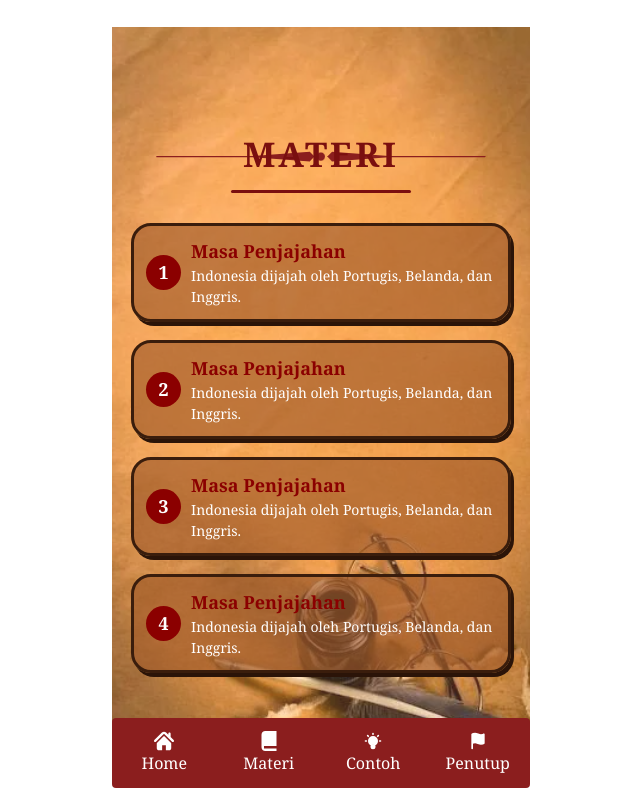
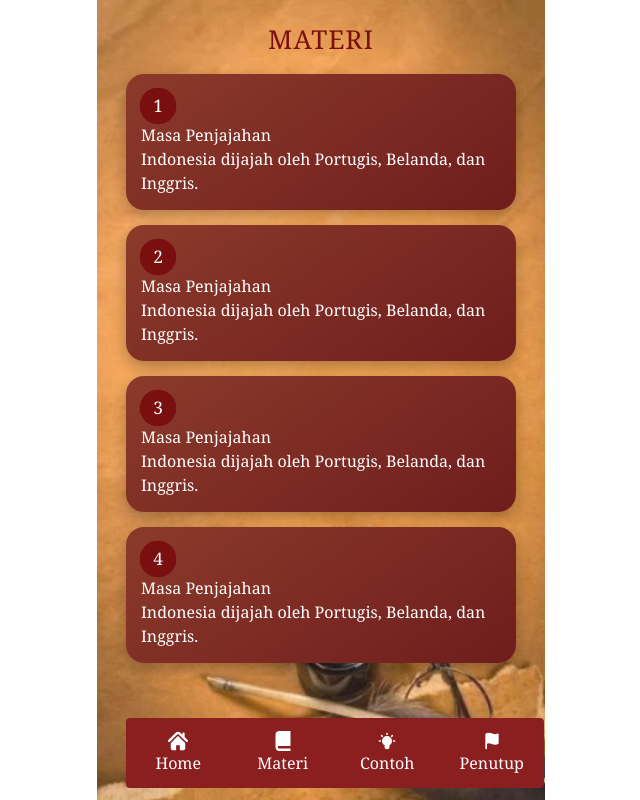
Before and after one commit to ZEROX-CX/Infografis, a plain HTML site: page materi.html in a window 1280 px wide. Shown: the whole page, without its empty margins (319-959 px from the left). Drawn offline with nearby package versions, Linux system fonts and the light colour scheme.

Commit message:
Update materi.html
kodingan terbaru

```diff
--- a/materi.html
+++ b/materi.html
@@ -6,105 +6,90 @@
 <title>Materi Sejarah</title>
 <script src="https://cdn.jsdelivr.net/npm/@tailwindcss/browser@4"></script>
 <style>
-        * {
-            margin: 0;
-            padding: 0;
-            box-sizing: border-box;
-        }
-
-        body {
-            font-family: Georgia, serif;
-            background: url('../asset/image.png') no-repeat center;
-            min-height: 100vh;
-            display: flex;
-            justify-content: center;
-            align-items: center;
-            padding: 20px;
-        }
-
-.container{
-width:100%;
-max-width:420px;
-background-size:cover;
-background-position:center;
-position:relative;
-overflow:hidden;
-padding:20px;
+*{
+    margin:0;
+    padding:0;
+    box-sizing:border-box;
 }
 
-.judul{
-text-align:center;
-margin-top:20px;
-margin-bottom:30px;
+/* MOBILE ONLY */
+html, body{
+    width:100%;
+    height:100%;
+    max-width:430px;          /* Batas maksimal HP */
+    margin:auto;              /* Center jika dibuka di desktop */
+    overflow-x:hidden;
+    font-family:Georgia, serif;
+    background:url('asset/image.png') no-repeat center center/cover;
 }
 
-.judul h1{
-font-size:34px;
-color:#7a0f0f;
-font-weight:bold;
-letter-spacing:3px;
+/* Supaya isi tidak ketutup dock */
+body{
+    padding:20px;
+    padding-bottom:110px;
 }
 
-.garis{
-width:180px;
-height:3px;
-background:#7a0f0f;
-margin:10px auto;
-border-radius:5px;
+/* Container utama */
+.container{
+    width:100%;
+    animation:fadeUp 0.8s ease;
 }
 
-.box{
-display:flex;
-align-items:center;
-background:rgba(160,90,40,0.65);
-border:3px solid #3a1d0c;
-border-radius:20px;
-padding:12px;
-margin-bottom:18px;
-box-shadow:3px 4px 0px #2b1408;
+/* Judul */
+h1{
+    text-align:center;
+    font-size:26px;
+    color:#7a0f0f;
+    margin-bottom:15px;
+    letter-spacing:1px;
+    animation:fadeDown 0.8s ease;
 }
 
-.nomor{
-min-width:35px;
-height:35px;
-background:#8b0000;
-color:white;
-font-weight:bold;
-border-radius:50%;
-display:flex;
-justify-content:center;
-align-items:center;
-margin-right:10px;
-font-size:18px;
+/* Card universal */
+.card, .box{
+    background:linear-gradient(145deg,#8b3a2a,#6f1d1d);
+    color:white;
+    padding:15px;
+    border-radius:18px;
+    margin-bottom:15px;
+    box-shadow:0 6px 15px rgba(0,0,0,0.3);
+    transition:0.3s ease;
 }
 
-.text h2{
-color:#8b0000;
-font-size:18px;
-font-weight:bold;
+.card:active,
+.box:active{
+    transform:scale(0.97);
 }
 
-.text p{
-color:white;
-font-size:14px;
+/* Nomor lingkaran */
+.nomor{
+    width:34px;
+    height:34px;
+    border-radius:50%;
+    background:#7a0f0f;
+    display:flex;
+    align-items:center;
+    justify-content:center;
+    margin-right:10px;
+    animation:pulse 2s infinite;
 }
 
-@media(max-width:400px){
-
-.judul h1{
-font-size:28px;
+/* Animasi */
+@keyframes fadeUp{
+    from{opacity:0;transform:translateY(25px);}
+    to{opacity:1;transform:translateY(0);}
 }
 
-.text h2{
-font-size:16px;
+@keyframes fadeDown{
+    from{opacity:0;transform:translateY(-25px);}
+    to{opacity:1;transform:translateY(0);}
 }
 
-.text p{
-font-size:13px;
+@keyframes pulse{
+    0%{transform:scale(1);}
+    50%{transform:scale(1.08);}
+    100%{transform:scale(1);}
 }
-
-}
-
 </style>
 
 </head>
```
